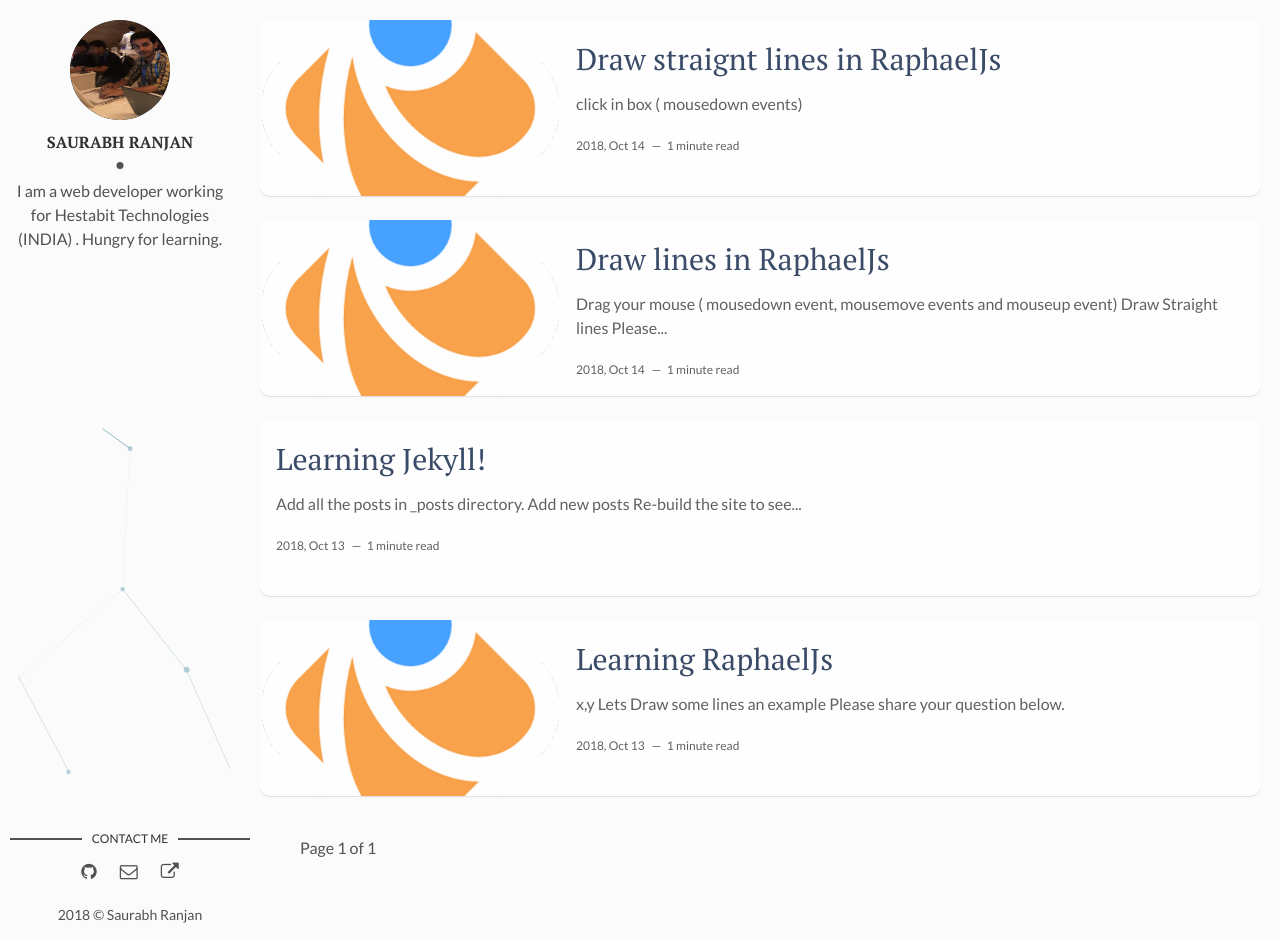
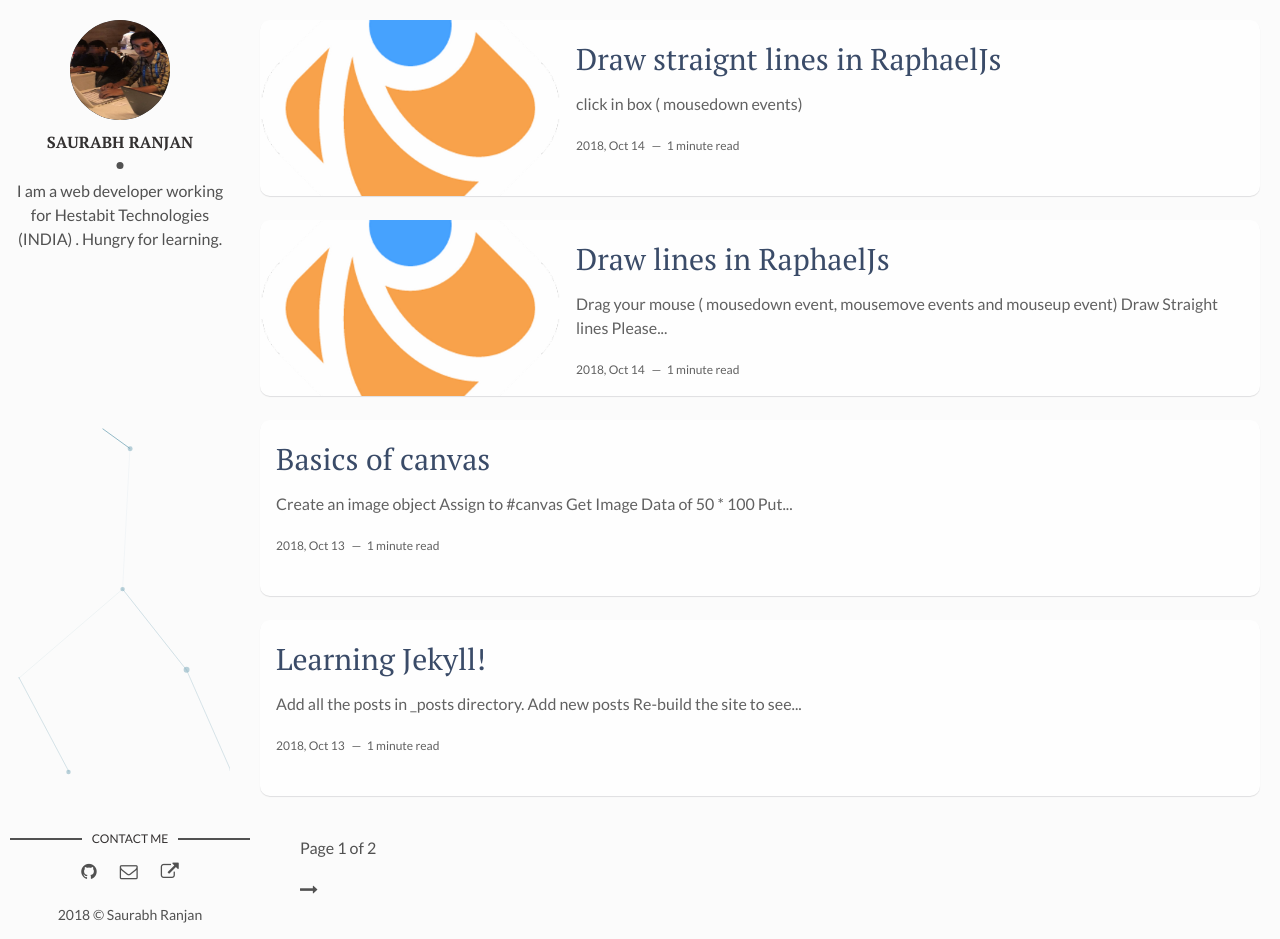
Before and after one commit to insaurabh/insaurabh-bkp, a Jekyll site: the page built from index.html, in a window 1280 px wide and 939 px high. Built offline with Jekyll 4.4.1, drawn with Linux system fonts in a browser that asks for light colours; nearby versions of some CDN libraries; the list of posts is cut into pages by our own code; comment, search, counter and statistics services are not loaded; a style sheet for code colours, icons or effects is not loaded.

Commit message:
bacis of canvas added

```diff
--- a/_includes/footer.html
+++ b/_includes/footer.html
@@ -4,6 +4,10 @@
 
   <script type="text/javascript" src='{{ "/assets/js/app.js" | prepend: site.baseurl }}'></script>
 
+  {% if page.url == "/basics-of-canvas-js/" %}
+   <script type="text/javascript" src='{{ "/assets/js/canvas-basics-min.js" | prepend: site.baseurl }}'></script>
+  {% endif %}
+
     {% include analytics.html %}
 
 </body>
--- /dev/null
+++ b/_posts/2018-10-15-basics-of-canvas-js.markdown
@@ -0,0 +1,34 @@
+---
+layout: post
+title: "Basics of canvas"
+date: 2018-10-13 13:32:20 +0300
+description: Draw on canvas ,use of getImageData and putImageData
+---
+
+- [X] Create an image object
+- [X] Assign to #canvas
+- [X] Get Image Data of 50 * 100
+- [X] Put image data to #printHere canvas
+- [X] Put image data to #newImg img
+- [X] Download the choosed portion of canvas as png
+
+
+		Move your mouse over canvas to create the downloadable png img
+
+<div class="wrapper">
+
+	<div class="main-canvas">
+
+			<canvas id="canvas"  width="500" height="500" style="float:left;"></canvas>
+			<span>Preview</span>
+			<canvas id="printHere" style="float:left"></canvas>
+	</div>
+
+	<div class="canvas-output">
+		<img src="" id="newImg">
+		<div id="rgba"></div>
+	</div>
+</div>
+
+<div id="js-clickPickImages"></div>
+<div class="clearfix"></div>
--- /dev/null
+++ b/assets/js/canvas-basics-min.js
@@ -0,0 +1 @@
+window.onload=function(){function e(e){var a=e.layerX,t=e.layerY,n=d.getImageData(a,t,1,1).data;r.innerHTML=`\n\t  R : ${n[0]} \n\t  G : ${n[1]} \n\t  B : ${n[2]} \n\t  A : ${n[3]} \n`;var g="rgba("+n[0]+", "+n[1]+", "+n[2]+", "+n[3]/255+")";r.style.background=g,o.putImageData(d.getImageData(a,t,150,100),100,50)}function a(e){let a=e.layerX,t=e.layerY;o.width=50,o.height=100,o.putImageData(d.getImageData(a,t,50,100),100,50);let n=g.toDataURL("image/png");document.getElementById("newImg").src=n;var r=document.createElement("a");r.innerHTML="Click To Download",r.href=n,r.style="display:block",r.download="clickPick.png",document.getElementById("js-clickPickImages").appendChild(r)}var t=new Image;t.src="../assets/img/inrsaurabh.jpeg";var n=document.getElementById("canvas"),d=n.getContext("2d"),g=document.getElementById("printHere"),o=g.getContext("2d");t.onload=function(){d.drawImage(t,0,0),t.style.display="none"};var r=document.getElementById("rgba");n.addEventListener("mousemove",e),n.addEventListener("click",a)};
```
Also changed, not shown: assets/js/canvas-basics.js (added, +78 -0 lines), assets/img/home-page.jpg (deleted), assets/img/post-example.jpg (deleted).
